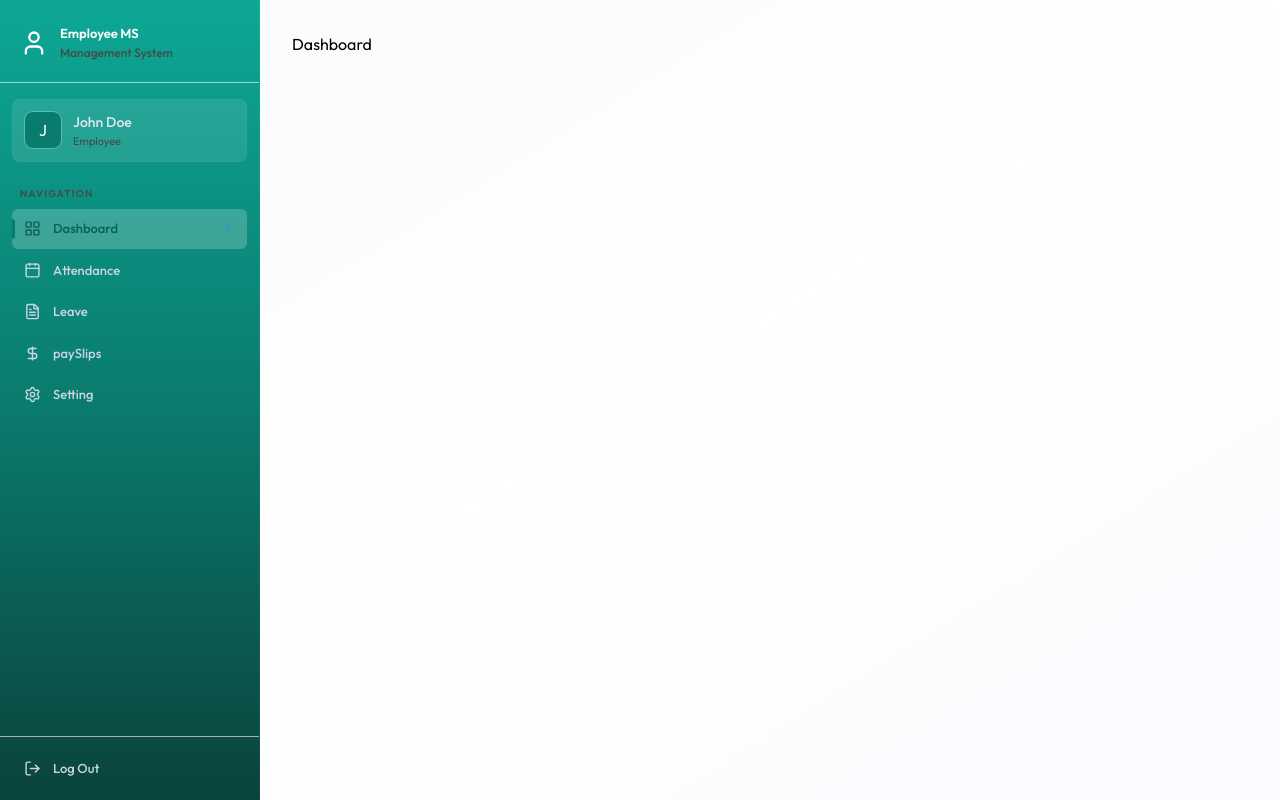
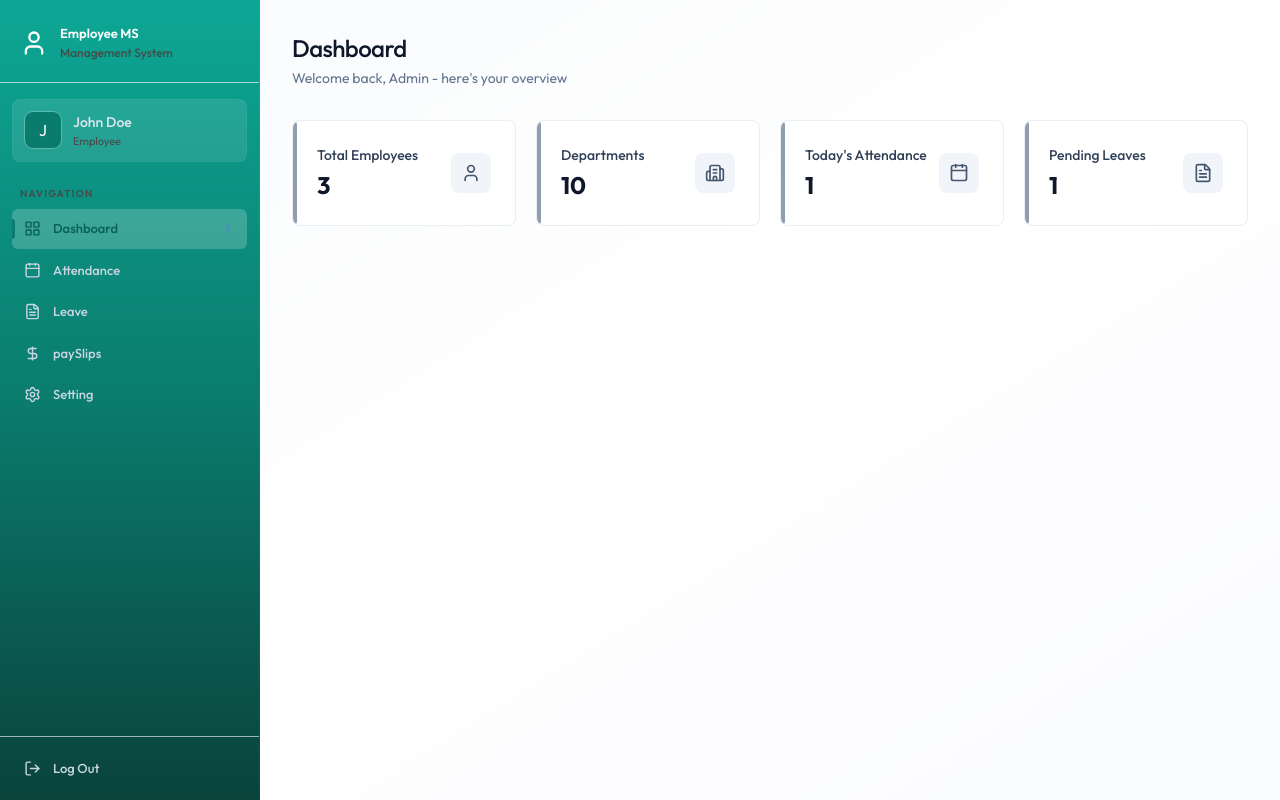
Before and after one commit to Lasantha201/FullStack-EMS, a React (Vite) app in the folder client/: page /dashboard in a window 1280 px wide. Built offline with nearby package versions, Linux system fonts and the light colour scheme.

Commit message:
Dashboard UI Completed

```diff
--- a/client/src/assets/index.css
+++ b/client/src/assets/index.css
@@ -16,8 +16,8 @@
 
     /* Button styles */
     .btn-primary {
-        @apply bg-linear-to-r from-indigo-600 to-indigo-500 text-white px-5 py-2.5 rounded-md text-sm
-            hover:from-indigo-700 hover:to-indigo-600 transition-all duration-200 shadow-md shadow-indigo-500/25
+        @apply bg-linear-to-r from-[#0A7C6E] to-[#0A7C6E33] text-white px-5 py-2.5 rounded-md text-sm
+            hover:from-[#06574e] hover:to-[#0A7C6E33] transition-all duration-200 shadow-md shadow-indigo-500/25
             active:scale-[0.98];
     }
     .btn-secondary {
--- /dev/null
+++ b/client/src/components/AdminDashboard.jsx
@@ -0,0 +1,81 @@
+import { Building2Icon, CalendarIcon, FileTextIcon, UserIcon } from 'lucide-react'
+import React from 'react'
+
+const AdminDashboard = ({data}) => {
+
+    const stats =[
+        {
+            icon: UserIcon,
+            value: data.totalEmployees,
+            label: "Total Employees",
+            description: "Active Workforce",
+        },
+
+        {
+            icon: Building2Icon,
+            value: data.totalDepartments,
+            label: "Departments",
+            description: "Organization Units",
+        },
+
+        {
+            icon: CalendarIcon,
+            value: data.todayAttendance,
+            label: "Today's Attendance",
+            description: "Checked in today",
+        },
+
+        {
+            icon: FileTextIcon,
+            value: data.pendingLeaves,
+            label: "Pending Leaves",
+            description: "Awaiting Approval",
+        },
+    ]
+
+  return (
+
+    <div className='animate-fade-in'>
+
+        {/* Header*/}
+        <div className='page-header'>
+            <h1 className='page-title'> Dashboard</h1>
+            <p className='page-subtitle'>
+                Welcome back, Admin - here's your overview
+            </p>
+
+        </div>
+
+        {/* Body cards */}
+        <div className='grid grid-cols-1 sm:grid-cols-2 lg:grid-cols-4 gap-4 sm:gap-5 mb-8'>
+            {stats.map((s)=>(
+                <div key={s.label} className='card card-hover p-5 sm:p-6
+                relative overflow-hidden group flex items-center
+                justify-between'>
+
+                    <div>
+                        <div className='absolute left-0 top-0 bottom-0 w-1
+                        rounded-r-full bg-slate-500/70
+                        group-hover:bg-[#0A7C6E90]'/>
+                        <p className='text-sm font-medium text-slate-700
+                        '>{s.label}</p>
+                        <p className='text-2xl font-bold text-slate-900
+                        mt-1'>{s.value}</p>
+                    </div>
+
+                    <s.icon className='size-10 p-2.5 rounded-lg bg-slate-100
+                    text-slate-600 group-hover:bg-indigo-50 group-hover:text-[#0A7C6E]
+                    transition-colors duration-200' />
+
+                </div>
+            ))}
+
+        </div>
+
+    </div>
+
+
+  )
+}
+
+export default AdminDashboard
--- /dev/null
+++ b/client/src/components/EmployeeDashboard.jsx
@@ -0,0 +1,89 @@
+import React from 'react';
+import {ArrowRightIcon, CalendarIcon, DollarSignIcon, FileTextIcon} from 'lucide-react';
+import { Link } from 'react-router-dom';
+
+
+const EmployeeDashboard = ({data}) => {
+
+    const emp = data.employee;
+
+    const cards = [
+        {
+            icon: CalendarIcon,
+            value: data.currentMonthAttendance,
+            title: "Days Present",
+            subtitle: "This month",
+        },
+
+        {
+            icon: FileTextIcon,
+            value: data.pendingLeaves,
+            title: "Pending Leaves",
+            subtitle: "Awaiting approval",
+        },
+
+         {
+            icon: DollarSignIcon,
+            value: data.latestPayslip ? `$${data.latestPayslip.netSalary?.
+                toLocaleString()
+            }` : "N/A",
+            title:"Latest Payslip",
+            subtitle: "Awaiting approval",
+        }
+    ]
+
+  return (
+
+
+    <div className='animate-fade-in'>
+
+        {/* Header*/}
+        <div className='page-header'>
+            <h1 className='page-title'> welcome, {emp?.firstName}!</h1>
+            <p className='page-subtitle'>
+                {emp?.position} - {emp?.department || "No Department"}
+            </p>
+
+        </div>
+
+        {/* Body cards */}
+        <div className='grid grid-cols-1 sm:grid-cols-3 gap-4 sm:gap-5 mb-8'>
+            {cards.map((card, index)=>(
+                <div key={index} className='card card-hover p-5 sm:p-6
+                relative overflow-hidden group flex items-center
+                justify-between'>
+
+                    <div>
+                        <div className='absolute left-0 top-0 bottom-0 w-1
+                        rounded-r-full bg-slate-500/70
+                        group-hover:bg-[#0A7C6E90]'/>
+                        <p className='text-sm font-medium text-slate-700
+                        '>{card.title}</p>
+                        <p className='text-2xl font-bold text-slate-900
+                        mt-1'>{card.value}</p>
+                    </div>
+
+                    <card.icon className='size-10 p-2.5 rounded-lg bg-slate-100
+                    text-slate-600 group-hover:bg-indigo-50 group-hover:text-[#0A7C6E]
+                    transition-colors duration-200' />
+
+                </div>
+            ))}
+
+        </div>
+
+        {/*Body bUttons */}
+        <div className='flex flex-col sm:flex-row gap-3'>
+            <Link to="/attendance" className='btn-primary text-center inline-flex
+            items-center justify-center gap-2'>
+                Mark Attendance <ArrowRightIcon />
+            </Link>
+            <Link to="/leave" className='btn-secondary text-center'>
+                Apply for Leave
+            </Link>
+        </div>
+    </div>
+  )
+}
+
+export default EmployeeDashboard
--- /dev/null
+++ b/client/src/components/Loading.jsx
@@ -0,0 +1,13 @@
+
+
+const Loading = () => {
+  return (
+    <div className='flex justify-center h-screen
+    items-center'>
+        <div className='animate-spin size-8 border-2 border-[#0A7C6E]
+        border-t-transparent rounded-full'/>
+    </div>
+  )
+}
+
+export default Loading
--- a/client/src/index.css
+++ b/client/src/index.css
@@ -15,9 +15,9 @@
     }
 
     /* Button styles */
-    .btn-primary {
-        @apply bg-linear-to-r from-indigo-600 to-indigo-500 text-white px-5 py-2.5 rounded-md text-sm
-            hover:from-indigo-700 hover:to-indigo-600 transition-all duration-200 shadow-md shadow-indigo-500/25
+     .btn-primary {
+        @apply bg-linear-to-r from-[#0A7C6E] to-[#13baa7] text-white px-5 py-2.5 rounded-md text-sm
+            hover:from-[#0A7C6E]/90 hover:to-[#0A7C6E]/80 transition-all duration-200 shadow-md shadow-indigo-500/25
             active:scale-[0.98];
     }
     .btn-secondary {
--- a/client/src/pages/Dashboard.jsx
+++ b/client/src/pages/Dashboard.jsx
@@ -1,6 +1,31 @@
-import React from 'react'
+import { useEffect, useState } from "react"
+import {dummyAdminDashboardData, dummyEmployeeDashboardData} from "../assets/assets";
+import Loading from "../components/Loading";
+import EmployeeDashboard from "../components/EmployeeDashboard";
+import AdminDashboard from "../components/AdminDashboard";
 
 const Dashboard = () => {
+
+  const [data,setData] = useState(null);
+  const [loading,setLoading] = useState(true);
+
+  useEffect(()=>{
+    setData(dummyAdminDashboardData)
+    setTimeout(()=>{
+      setLoading(false)
+    },1000)
+  },[])
+
+  if(loading) return <Loading />
+  if(!data) return <p className="text-center text-slate-500
+  py-12">Faild to load dashboard.</p>
+
+  if(data.role === "ADMIN"){
+    return <AdminDashboard data={data}/>
+  }else{
+    return <EmployeeDashboard data={data} />
+  }
+
   return (
     <div>Dashboard</div>
   )
```
